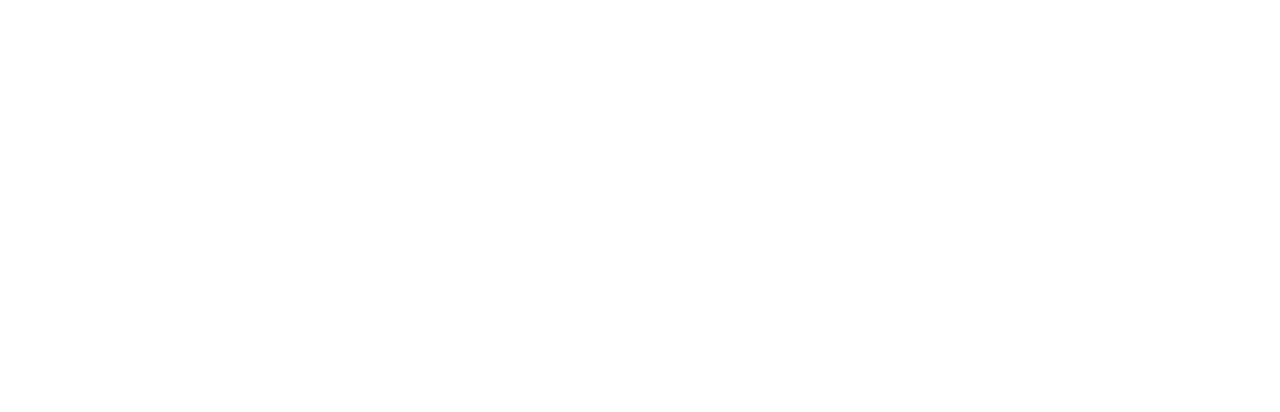
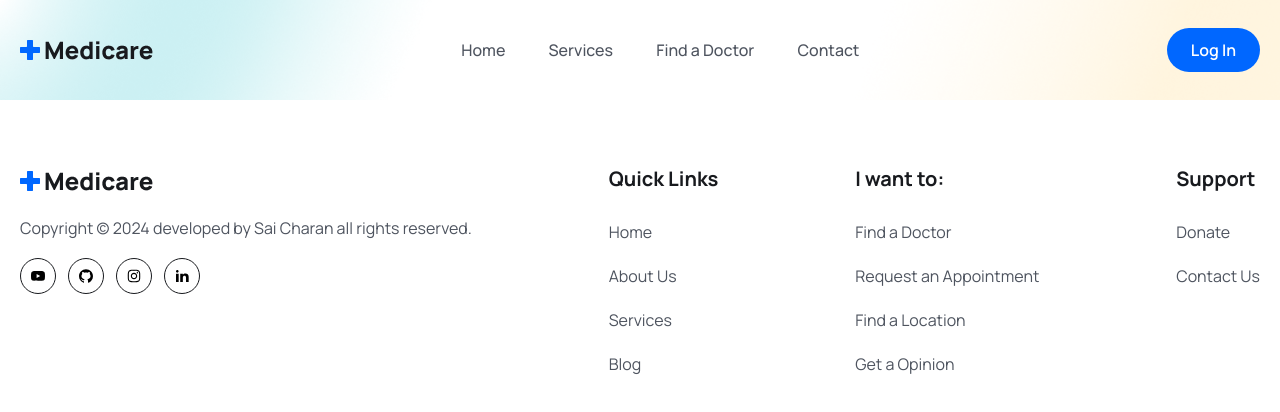
Before and after one commit to krunal1999/Hospital-management-system, a React (Vite) app: page / in a window 1280 px wide. Shown: the top 412 px of the page. Built offline with nearby package versions, Linux system fonts and the light colour scheme.

Commit message:
frontend UI

```diff
--- a/src/App.jsx
+++ b/src/App.jsx
@@ -15,11 +15,12 @@ import DemoForm from "./pages/authenticationPages/DemoForm.jsx";
 import { store } from "./store/store.js";
 import { Provider } from "react-redux";
 import Home from "./pages/public/Home.jsx";
+import Layout from "./layout/Layout.jsx";
 
 function App() {
   const router = createBrowserRouter(
     createRoutesFromElements(
-      <Route path="/">
+      <Route path="/" element={<Layout />}>
         <Route path="register" element={<RegisterPage />} />
         <Route path="login" element={<LoginPage />} />
         <Route path="demo" element={<DemoForm />} />
--- a/src/layout/Layout.jsx
+++ b/src/layout/Layout.jsx
@@ -4,12 +4,15 @@ import React from "react";
 
 import Footer from "../componets/footer/Footer";
 import Header from "../componets/header/Header";
+import { Outlet } from "react-router-dom";
 
-const Layout = ({ children }) => {
+const Layout = () => {
   return (
     <>
       <Header />
-      <main>{children}</main>
+      <main>
+        <Outlet />
+      </main>
       <Footer />
     </>
   );
```
